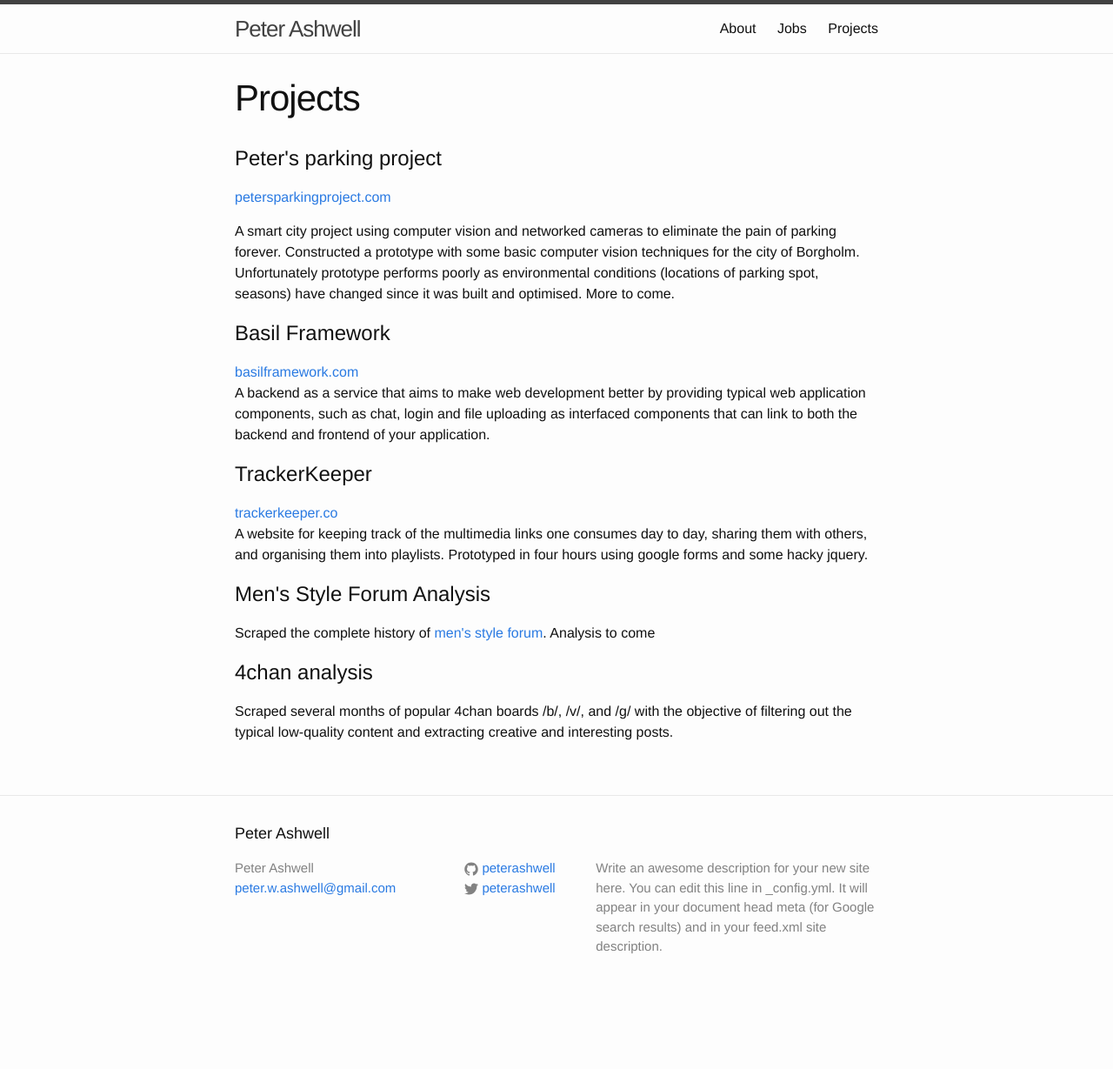
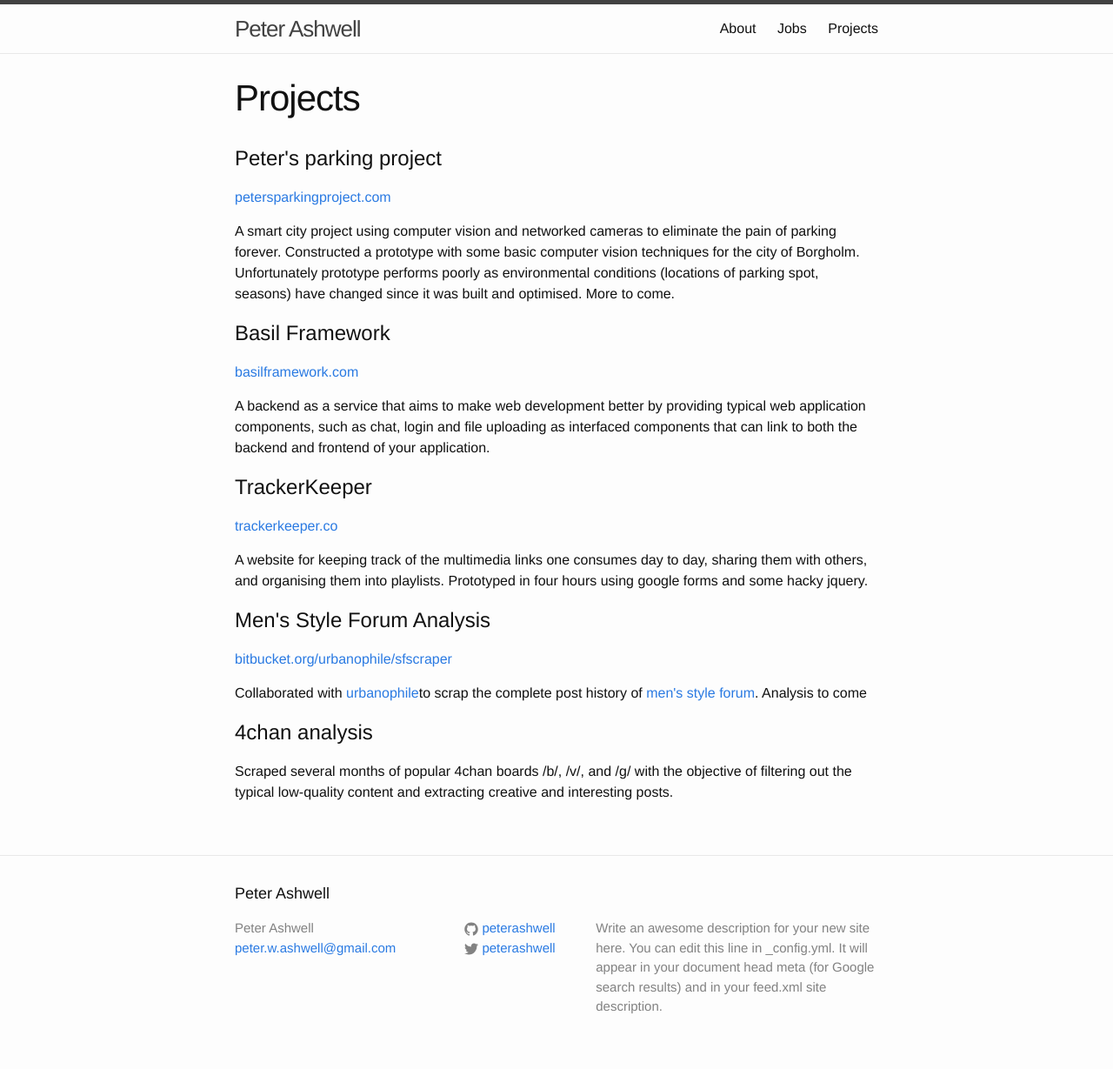
Before and after one commit to peterashwell/peterashwell.github.io, a Jekyll site: the page built from projects.md, in a window 1280 px wide. Shown: the whole page at 87% size. Built offline with Jekyll 4.4.1, drawn with Linux system fonts in a browser that asks for light colours; before the commit the page ends 1160 px from its top, so only the background shows below that.

Commit message:
Fixed links

```diff
--- a/projects.md
+++ b/projects.md
@@ -6,7 +6,7 @@
 
 <h1>Peter's parking project</h1>
 <a href="petersparkingproject.com">petersparkingproject.com</a>
-<p>A smart city project using computer vision and networked cameras to eliminate the pain of parking forever. Constructed a prototype with some basic computer vision techniques for the city of Borgholm. Unfortunately prototype performs poorly as environmental conditions (locations of parking spot, seasons) have changed since it was built and optimised. More to come.
+<p>A smart city project using computer vision and networked cameras to eliminate the pain of parking forever. Constructed a prototype with some basic computer vision techniques for the city of Borgholm. Unfortunately prototype performs poorly as environmental conditions (locations of parking spot, seasons) have changed since it was built and optimised. More to come.</p>
 
 <h1>Basil Framework</h1>
 <a href="http://basilframework.com">basilframework.com</a>
@@ -17,7 +17,8 @@
 <p>A website for keeping track of the multimedia links one consumes day to day, sharing them with others, and organising them into playlists. Prototyped in four hours using google forms and some hacky jquery.</p>
 
 <h1>Men's Style Forum Analysis</h1>
-<p>Scraped the complete history of <a href="http://www.styleforum.net">men's style forum</a>. Analysis to come</p>
+<a href="https://bitbucket.org/urbanophile/sfscraper">bitbucket.org/urbanophile/sfscraper</a>
+<p>Collaborated with <a href="https://bitbucket.org/urbanophile">urbanophile</a>to scrap the complete post history of <a href="http://www.styleforum.net">men's style forum</a>. Analysis to come</p>
 
 <h1>4chan analysis</h1>
 <p>Scraped several months of popular 4chan boards /b/, /v/, and /g/ with the objective of filtering out the typical low-quality content and extracting creative and interesting posts.</p>
```
